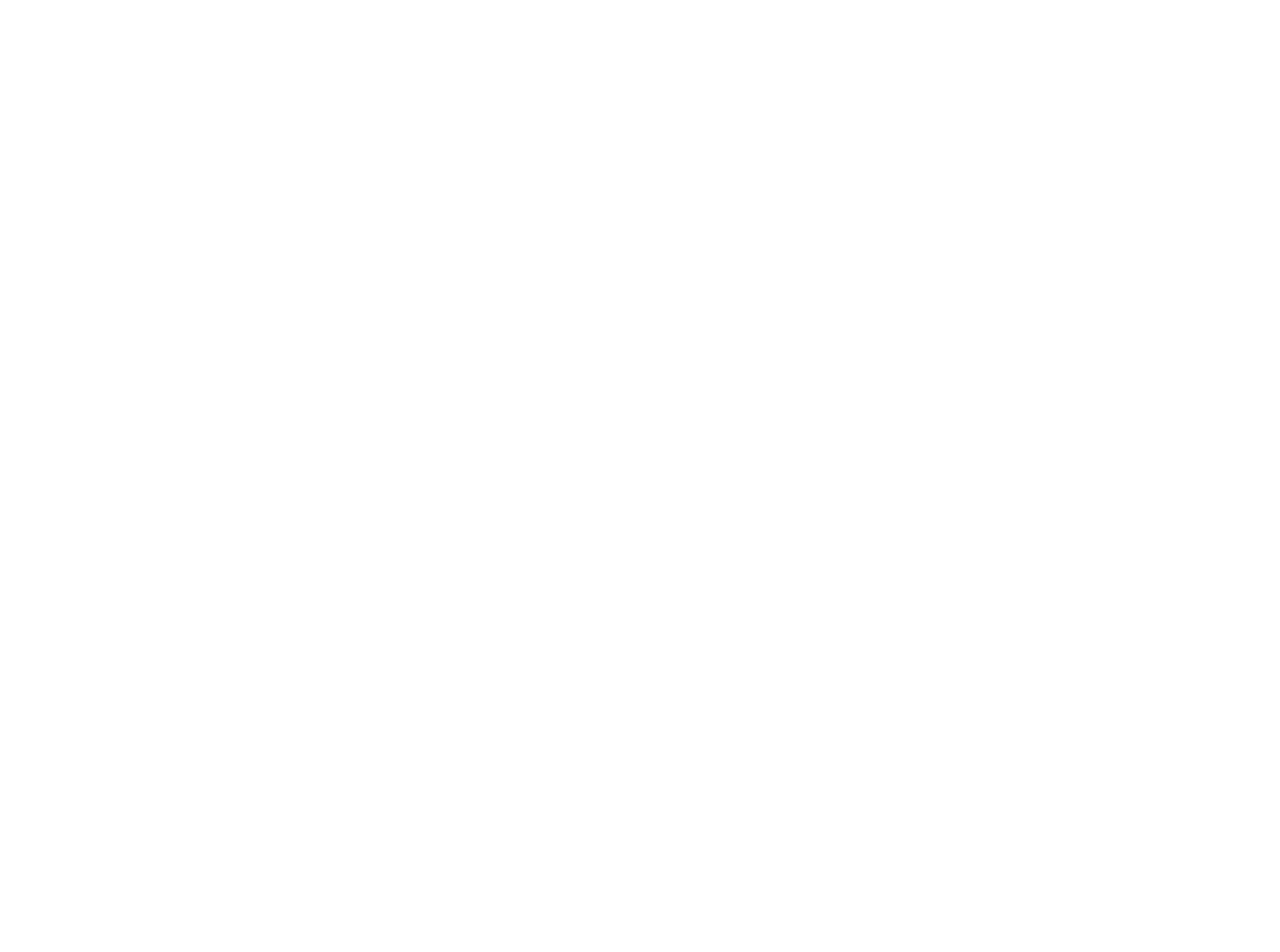
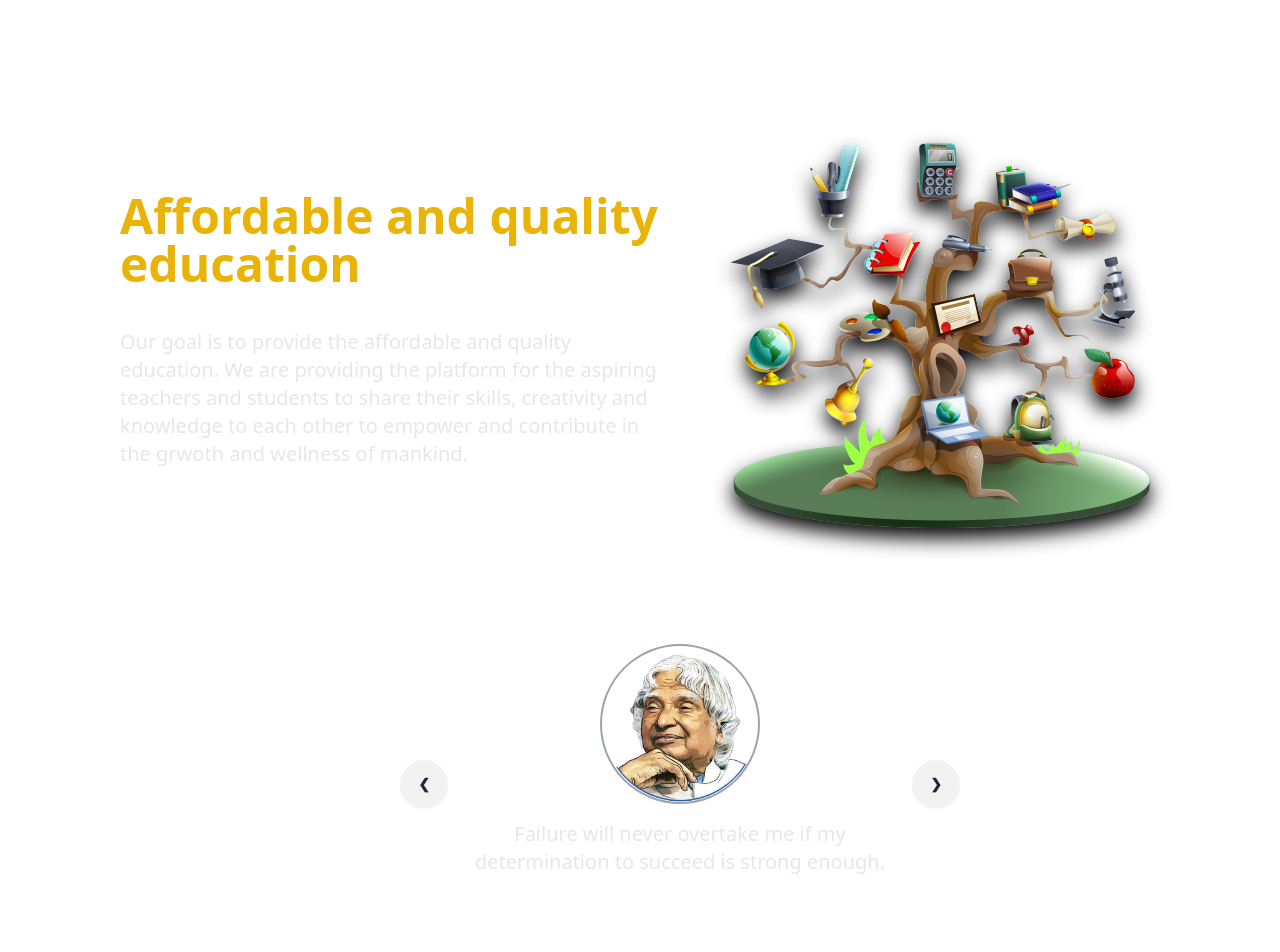
Before and after one commit to Washim-RaJa/Learning-Management-System, a React (Vite) app in the folder client/: page /about in a window 1280 px wide. Before the commit this address had no page. Shown: the top 952 px of the page. Before the commit the page ends 800 px from the top, so only its background shows below. Built offline with nearby package versions, Linux system fonts and the light colour scheme.

Commit message:
Created AboutUs, NotFound pages & added their routes, created a constant file, a crousel component .

```diff
--- a/client/src/App.jsx
+++ b/client/src/App.jsx
@@ -2,7 +2,9 @@
 
 import { Route, Routes } from 'react-router-dom'
 
+import AboutUs from './Pages/AboutUs'
 import HomePage from './Pages/HomePage'
+import NotFound from './Pages/NotFound'
 
 function App() {
 
@@ -10,6 +12,8 @@
     <>
       <Routes>
           <Route path='/' element={<HomePage/>}/>
+          <Route path='/about' element={<AboutUs/>}/>
+          <Route path='*' element={<NotFound/>}/>
       </Routes>
     </>
   )
--- /dev/null
+++ b/client/src/Components/CarouselSlide.jsx
@@ -0,0 +1,25 @@
+
+const CarouselSlide = ({ image, title, description, slideNumber, totalSlides }) => {
+
+    return (
+        <div id={`slide${slideNumber}`} className="carousel-item relative w-full">
+            <div className="flex flex-col items-center justify-center gap-4 px-[15%]">
+                <img src={image} className="w-40 rounded-full border-2 border-gray-400" />
+                <p className="text-xl text-center text-gray-200">
+                    {description}
+                </p>
+                <h3 className="text-2xl font-semibold">{title}</h3>
+                <div className="absolute flex justify-between transform -translate-y-1/2 left-5 right-5 top-1/2">
+                    <a href={`#slide${slideNumber == 1 ? totalSlides : (slideNumber - 1) }`} className="btn btn-circle">
+                        ❮
+                    </a>
+                    <a href={`#slide${slideNumber % totalSlides + 1}`} className="btn btn-circle">
+                        ❯
+                    </a>
+                </div>
+            </div>
+        </div>
+    )
+}
+
+export default CarouselSlide
--- /dev/null
+++ b/client/src/Constants/CelebrityData.js
@@ -0,0 +1,36 @@
+import apj from "../Assets/Images/QuotesPersonalityImage/apj.png";
+import billGates from "../Assets/Images/QuotesPersonalityImage/billGates.png";
+import einstein from "../Assets/Images/QuotesPersonalityImage/einstein.png";
+import nelsonMandela from "../Assets/Images/QuotesPersonalityImage/nelsonMandela.png";
+import steveJobs from "../Assets/Images/QuotesPersonalityImage/steveJobs.png";
+
+export const celebrities = [
+    {
+        image: apj,
+        title: "A. P. J. Abdul Kalam",
+        description: "Failure will never overtake me if my determination to succeed is strong enough.", slideNumber: 1,
+    },
+    {
+        image: steveJobs,
+        title: "Steve Jobs",
+        description: "Innovation distinguishes between a leader and a follower.",
+        slideNumber: 2,
+    },
+    {
+        image: nelsonMandela,
+        title: "Nelson Mandela",
+        description: "Education is the most powerful tool you can use to change the world.",
+        slideNumber: 3,
+    },
+    {
+        image: einstein,
+        title: "Albert Einstein",
+        description: "A person who never made a mistake never tried anything new.",
+        slideNumber: 4,
+    },
+    {
+        image: billGates,
+        title: "Bill Gates",
+        description: "Success is a lousy teacher. It seduces smart people into thinking they can't lose.", slideNumber: 5,
+    },
+]
--- /dev/null
+++ b/client/src/Pages/AboutUs.jsx
@@ -0,0 +1,44 @@
+import aboutMainImage from "../Assets/Images/aboutMainImage.png";
+import CarouselSlide from "../Components/CarouselSlide";
+import { celebrities } from "../Constants/CelebrityData";
+import HomeLayout from "../Layouts/HomeLayout";
+
+
+const AboutUs = () => {
+
+  return (
+    <HomeLayout>
+      <div className="pl-20 pt-20 flex flex-col text-white">
+        <div className="flex items-center gap-5 mx-10">
+          <section className="w-1/2 space-y-10">
+            <h1 className="text-5xl text-yellow-500 font-semibold">
+              Affordable and quality education
+            </h1>
+            <p className="text-xl text-gray-200">
+              Our goal is to provide the affordable and quality education. We
+              are providing the platform for the aspiring teachers and students
+              to share their skills, creativity and knowledge to each other to
+              empower and contribute in the grwoth and wellness of mankind.
+            </p>
+          </section>
+          <div className="w-1/2">
+            <img
+              style={{ filter: "drop-shadow(0px 10px 10px rgb(0,0,0))" }}
+              id="test1"
+              className="drop-shadow-2xl"
+              src={aboutMainImage}
+              alt="aboutMainImage"
+            />
+          </div>
+        </div>
+        <div className="carousel w-1/2 my-16 m-auto">
+        { celebrities && celebrities.map(celebrity => (
+            <CarouselSlide key={celebrity.slideNumber} {...celebrity} totalSlides={celebrities.length}/>
+        ))}
+        </div>
+      </div>
+    </HomeLayout>
+  );
+};
+
+export default AboutUs;
--- /dev/null
+++ b/client/src/Pages/NotFound.jsx
@@ -0,0 +1,26 @@
+import { useNavigate } from "react-router-dom"
+
+const NotFound = () => {
+
+    const navigate = useNavigate();
+
+  return (
+    <div className="h-screen w-full flex flex-col justify-center items-center bg-[#1A2238]">
+        <h1 className="text-9xl font-extrabold text-white tracking-widest">
+            404
+        </h1>
+        <div className="bg-black text-white px-2 text-sm rounded rotate-12 absolute">
+            Page not found ...
+        </div>
+        <button className="mt-5">
+            <a className="relative inline-block text-sm font-medium text-[#FF6A3D] group active:text-yellow-500 focus:outline-none focus:ring">
+                <span onClick={()=> navigate(-1)} className="relative block px-8 py-3 bg-[#1A2238] border border-current">
+                    Go back
+                </span>
+            </a>
+        </button>
+    </div>
+  )
+}
+
+export default NotFound
```
